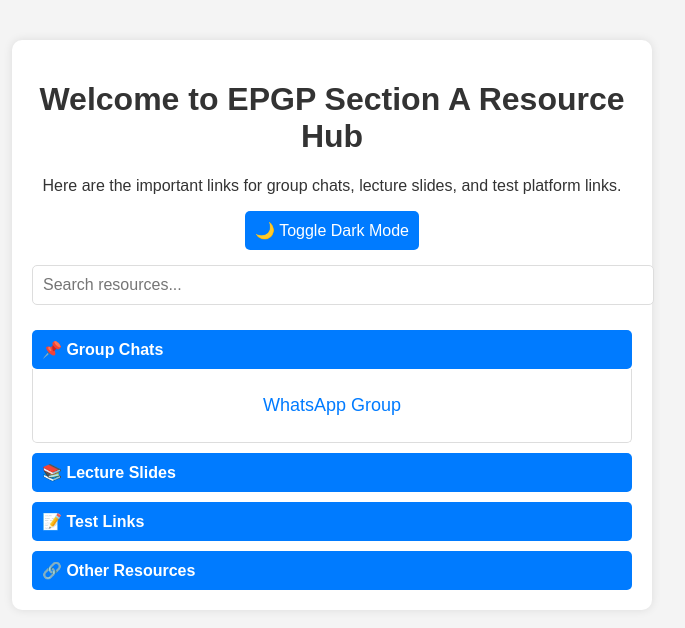
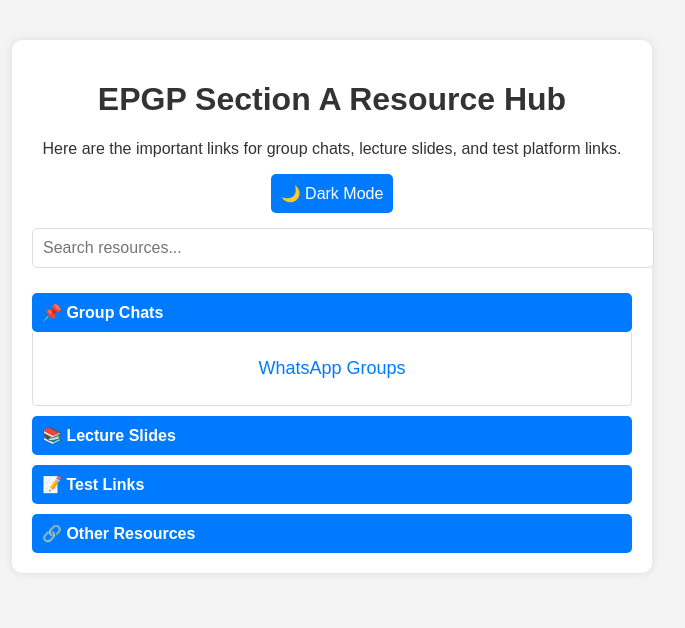
Before and after one commit to maitisubhrosil/resource-hub, a plain HTML site: page index.html in a window 1280 px wide. Both pictures are taken after a click on the element "📌 Group Chats". Shown: the whole page, without its empty margins (308-993 px from the left). Drawn offline with Linux system fonts and the light colour scheme.

Commit message:
Update index.html
second commit

```diff
--- a/index.html
+++ b/index.html
@@ -101,17 +101,17 @@
 </head>
 <body>
     <div class="container">
-        <h1>Welcome to EPGP Section A Resource Hub</h1>
+        <h1>EPGP Section A Resource Hub</h1>
         <p>Here are the important links for group chats, lecture slides, and test platform links.</p>
 
-        <button class="dark-mode-toggle" onclick="toggleDarkMode()">🌙 Toggle Dark Mode</button>
+        <button class="dark-mode-toggle" onclick="toggleDarkMode()">🌙 Dark Mode</button>
 
         <input type="text" class="search-bar" id="searchInput" placeholder="Search resources..." onkeyup="searchLinks()">
 
         <div class="section" onclick="toggleSection('groupChats')">📌 Group Chats</div>
         <div class="content" id="groupChats">
             <ul>
-                <li><a href="#" target="_blank">WhatsApp Group</a></li>
+                <li><a href="#" target="_blank">WhatsApp Groups</a></li>
                 <!-- <li><a href="#" target="_blank">Telegram Group</a></li> -->
             </ul>
         </div>
@@ -127,7 +127,7 @@
         <div class="section" onclick="toggleSection('testLinks')">📝 Test Links</div>
         <div class="content" id="testLinks">
             <ul>
-                <li><a href="#" target="_blank">Mock Test 1</a></li>
+                <li><a href="https://nulearn.testpress.in/" target="_blank">NuLearn Testpress</a></li>
             </ul>
         </div>
 
@@ -135,7 +135,6 @@
         <div class="content" id="otherResources">
             <ul>
                 <li><a href="#" target="_blank">Reference Book</a></li>
-                <li><a href="#" target="_blank">Coding Practice</a></li>
             </ul>
         </div>
     </div>
```
